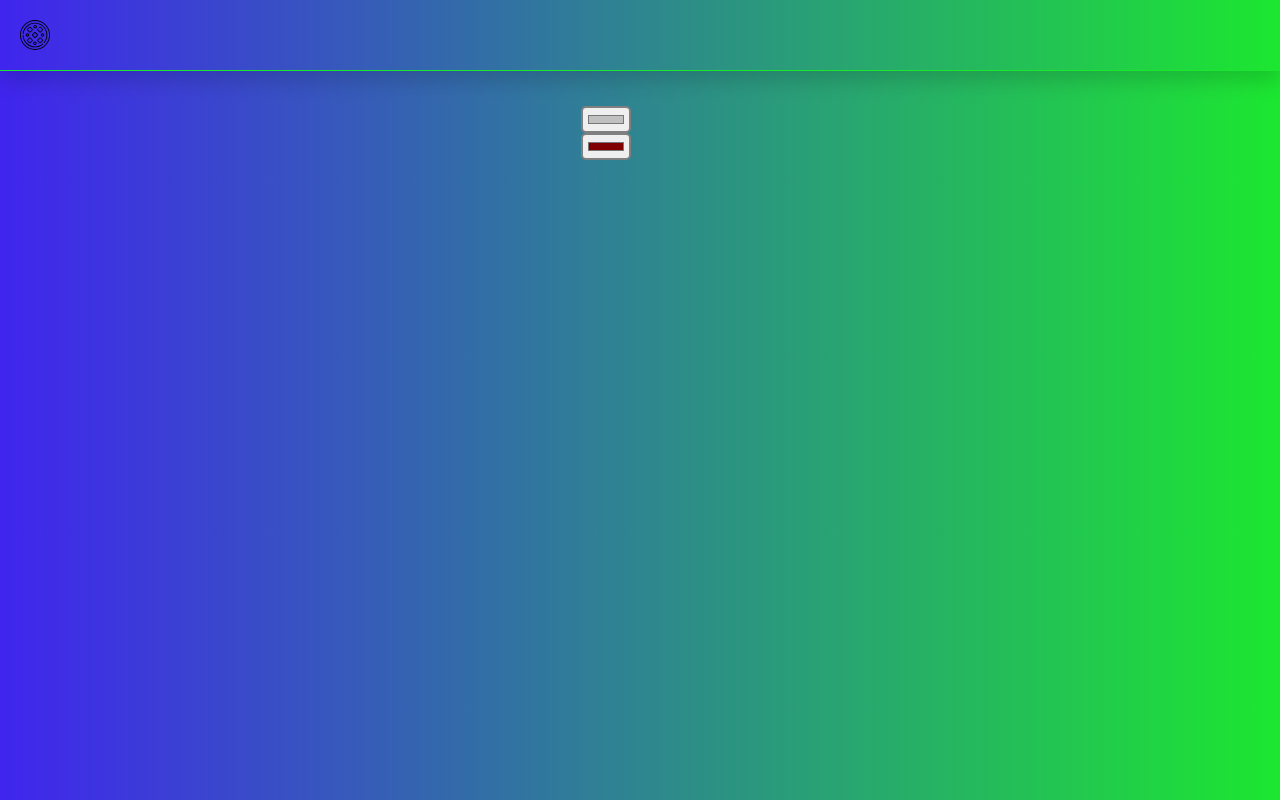
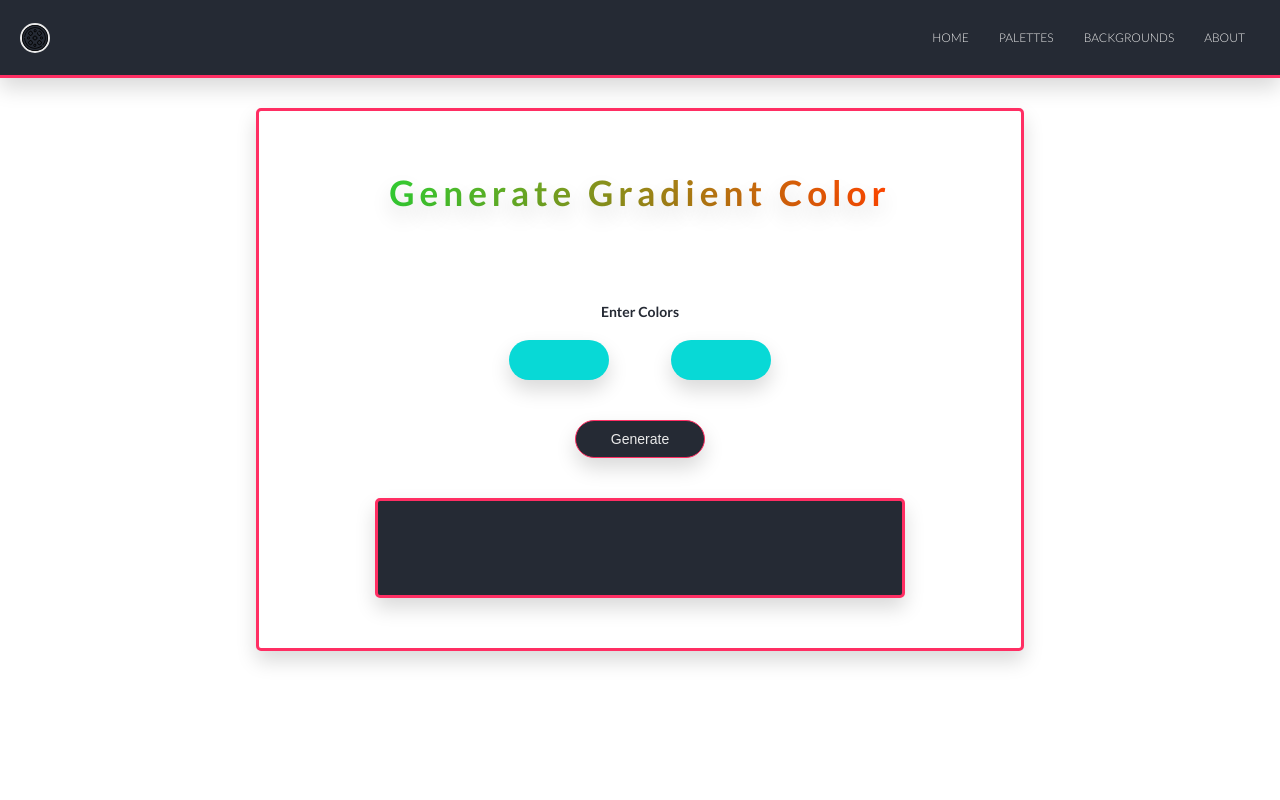
Before and after one commit to pratyushranjan02/gradientbackground, a plain HTML site: page index.html in a window 1280 px wide. Drawn offline with Linux system fonts and the light colour scheme.

Commit message:
Modification-day-2: input & header done(styling)

```diff
--- a/css/style.css
+++ b/css/style.css
@@ -1,10 +1,15 @@
 :root {
    --shadow: 0 1rem 2rem rgba(0, 0, 0, 0.15);
+   --color-blue: #08d9d6;
+   --color-black: #252a34;
+   --color-pink: #ff2e63;
+   --color-white: #eaeaea;
 }
 
+/* Base styles */
 * {
-   margin: 0px;
-   padding: 0px;
+   margin: 0;
+   padding: 0;
    box-sizing: border-box;
 }
 
@@ -13,51 +18,164 @@ html {
    font-family: "Lato", sans-serif;
 }
 body {
-   color: rgba(0, 0, 0, 0.5);
-   background-image: linear-gradient(to right, #4025ee, #1ce730);
+   min-height: 100vh;
 }
 
+/* Utility classes styles */
+.mb-large {
+   margin-bottom: 8rem;
+}
+
+.mb-medium {
+   margin-bottom: 4rem;
+}
+
+.mb-small {
+   margin-bottom: 2rem;
+}
+
+/* normal elements styles */
 .header {
    padding: 2rem;
-   border-bottom: 1px solid #1ce730;
+   background-color: var(--color-black);
+   color: var(--color-white);
+   border-bottom: 3px solid var(--color-pink);
    box-shadow: var(--shadow);
    margin-bottom: 3rem;
+   display: flex;
+   justify-content: space-between;
+   align-items: center;
 }
 
 .logo-box {
    height: 3rem;
    width: 3rem;
+   border: 2px solid var(--color-white);
+   border-radius: 50%;
+}
+.logo {
+   height: 100%;
+}
+.nav-bar {
 }
 
-.logo {
+.list {
+   list-style: none;
+   display: flex;
+   margin-left: auto;
+}
+
+.item {
+}
+
+.link {
+   padding: 1rem 1.5rem;
+   text-decoration: none;
+   text-transform: uppercase;
+   font-size: 1.2rem;
+   color: var(--color-white);
+   display: inline-block;
+   transition: all 0.3s;
+}
+
+.link:hover {
+   color: var(--color-pink);
+}
+main {
+   display: flex;
+   justify-content: center;
+   align-items: center;
+   position: relative;
+}
+
+.main-section {
+   padding: 5rem;
+   max-width: 120rem;
+   width: 60%;
+   border-radius: 0.5rem;
+   border: 3px solid var(--color-pink);
+   box-shadow: var(--shadow);
+   background-color: #fff;
+}
+
+.heading-container {
+   padding: 1rem 3rem;
+   text-align: center;
+}
+
+.heading-primary {
+   font-size: 3.5rem;
+   font-weight: 700;
+   letter-spacing: 5px;
+   display: inline-block;
+   background-image: linear-gradient(to right, limegreen, orangered);
+   -webkit-background-clip: text;
+   background-clip: text;
+   color: transparent;
+   text-shadow: var(--shadow);
+}
+
+.heading-secondary {
+   font-size: 1.4rem;
+   font-weight: 700;
+   color: var(--color-black);
+}
+
+.input-form {
+   text-align: center;
+}
+.input-color-wrap {
+   display: inline-block;
+   width: 10rem;
+   height: 4rem;
+   border-radius: 100px;
+   background-color: var(--color-blue);
+   box-shadow: var(--shadow);
+}
+
+.input-color-wrap:last-child {
+   margin-left: 6rem;
+}
+
+.input__color {
+   opacity: 0;
+   height: 100%;
    width: 100%;
 }
-h1 {
-   display: block;
-   color: black;
-   text-align: center;
-   font-family: "Times New Roman", Times, serif;
-   margin-top: 20px;
-   padding: 5px;
-   letter-spacing: 0.25em;
+
+.input__color:focus {
+   outline: none;
 }
 
-.colorinput {
-   margin: auto;
-   padding: 5px;
-   width: 10%;
+.result-container {
+   height: 10rem;
+   width: 80%;
+   margin: 0 auto;
+   background-color: var(--color-black);
+   border-radius: 0.5rem;
+   border: 3px solid var(--color-pink);
+   box-shadow: var(--shadow);
 }
 
-input {
-   margin-right: 10px;
-   padding: 3px;
-   border: 2px grey solid;
-   border-radius: 5px;
+.btn {
+   padding: 1rem 3.5rem;
+   color: var(--color-white);
+   font-size: 1.4rem;
+   font-weight: 100;
+   border: 1px solid var(--color-pink);
+   border-radius: 100px;
+   background-color: var(--color-black);
+   box-shadow: var(--shadow);
+   cursor: pointer;
+   transition: all 0.2s;
 }
 
-h3 {
-   font-family: "Times New Roman", Times, serif;
-   color: black;
-   text-align: center;
-   font-weight: bold;
+.btn:hover {
+   background-color: var(--color-pink);
+   color: var(--color-white);
 }
+.btn:active {
+   outline: none;
+   transform: translateY(0);
+   box-shadow: var(--shadow);
+}
--- a/index.html
+++ b/index.html
@@ -10,25 +10,45 @@
     <link rel="stylesheet" href="css/style.css">
 </head>
 <body>
+
     <header class="header">
         <div class="logo-box">
             <img src="img/logo.svg" alt="logo" class="logo">
         </div>
+
+        <nav class="nav-bar">
+            <ul class="list">
+                <li class="item"><a href="#" class="link">Home</a></li>
+                <li class="item"><a href="#" class="link">Palettes</a></li>
+                <li class="item"><a href="#" class="link">Backgrounds</a></li>
+                <li class="item"><a href="#" class="link">About</a></li>
+            </ul>
+        </nav>
     </header>
+
     <main>
-        <section class="input-section">
-            <form class="input__form">
+        <section class="background">
 
-            </form>
         </section>
-        <section class="display-section"></section>
+        <section class="main-section">
+            <div class="heading-container mb-large">
+                <h1 class="heading-primary">Generate Gradient Color</h1>
+            </div>
+            <div class="input-container mb-medium">
+                <form class="input-form">
+                    <div class="direction-box mb-small"></div>
+                    <div class="color-box mb-medium">
+                        <h2 class="heading-secondary mb-small">Enter Colors</h2>
+                        <div class="input-color-wrap"><input id="input1" class="input__color" type="color" name="color1" value="#c0c0c0"></div>
+                        <div class="input-color-wrap"><input id="input2" class="input__color" type="color" name="color2" value="#800000"></div>
+                    </div>
+                    <button type="submit" class="btn">Generate</button>
+                </form>
+            </div>
+            <div class="result-container mb-small"></div>
+        </section>
     </main>
-    <div class="colorinput">
-        <input id="input1" type="color" name="color1" value="#c0c0c0">
-        <input id="input2" type="color" name="color2" value="#800000">
-    </div>
-    <br>
-    <h3></h3>
+
 
     <script src="js/script.js"></script>
 </body>
--- a/js/script.js
+++ b/js/script.js
@@ -1,13 +1,14 @@
 var body = document.querySelector("body");
 var input1 = document.getElementById("input1");
 var input2 = document.getElementById("input2");
+var colorWrap = document.getElementsByClassName("input-color-wrap");
 var h3 = document.querySelector("h3");
 
-input1.addEventListener("input", function() {
-    body.style.background = "linear-gradient(to right, " + input1.value + ", " + input2.value + ")" ;
-})
+input1.addEventListener("input", function () {
+   body.style.background = "linear-gradient(to right, " + input1.value + ", " + input2.value + ")";
+});
 
-input2.addEventListener("input", function() {
-    body.style.background = "linear-gradient(to right, " + input1.value + ", " + input2.value + ")" ;
-    h3.appendChild(document.createTextNode("CSS Code is : background-image : linear-gradient(to right, " + input1.value + ", " + input2.value + ")"));
-})
+input2.addEventListener("input", function () {
+   body.style.background = "linear-gradient(to right, " + input1.value + ", " + input2.value + ")";
+   h3.appendChild(document.createTextNode("CSS Code is : background-image : linear-gradient(to right, " + input1.value + ", " + input2.value + ")"));
+});
```
